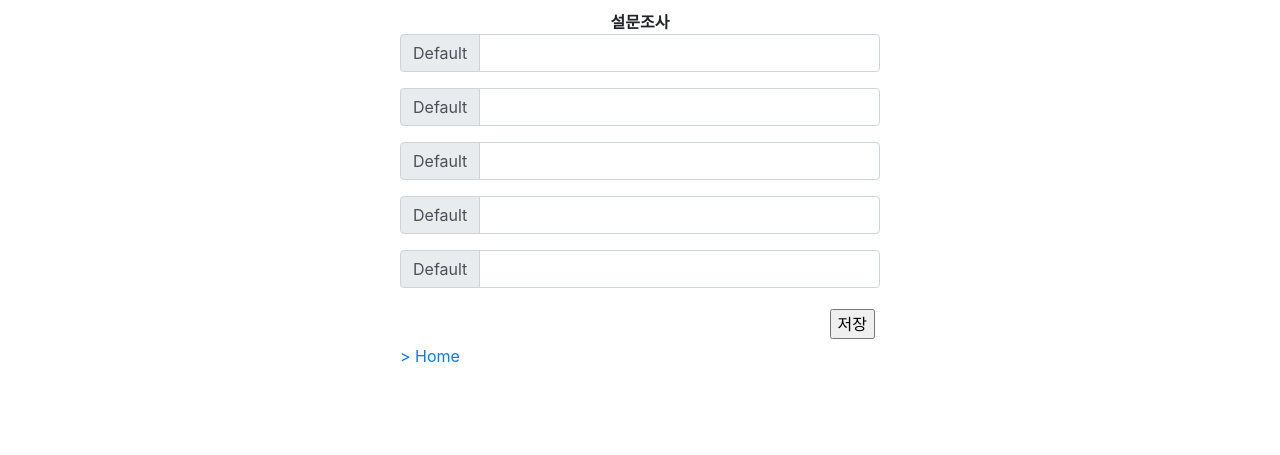
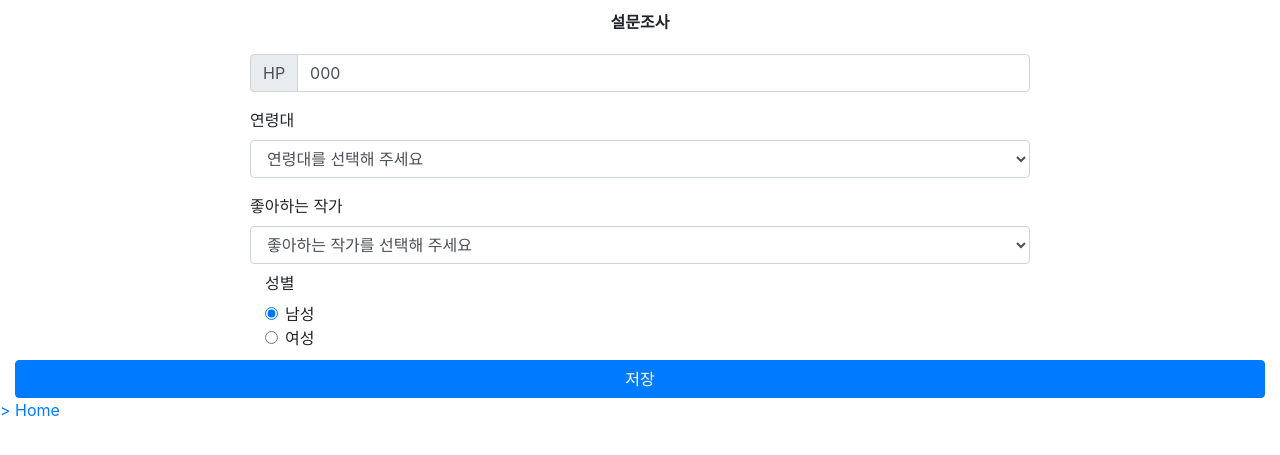
Before and after one commit to hmk1022/django_start, a Django app: template board/templates/board/write.html in a window 1280 px wide. Shown: the top 455 px of the page. Run offline with Django 4.2, Linux system fonts and the light colour scheme; the template is opened without the code that fills it: values that come from a table or form of the project are taken from there, others are empty; tables that the repository leaves empty hold one stand-in row (values such as "Sample post"); some libraries are stand-ins or nearby versions.

Commit message:
add-query

```diff
--- a/board/templates/board/index.html
+++ b/board/templates/board/index.html
@@ -41,7 +41,7 @@
             <thead>
                 <tr class="header">
                     <th style="width:10%;">순번</th>
-                    <th style="width:60%">제목</th>
+                    <th style="width:60%">휴대폰 번호</th>
                     <th style="width:30%">작성일자</th>
                 </tr>
             </thead>
--- a/board/templates/board/write.html
+++ b/board/templates/board/write.html
@@ -11,10 +11,11 @@
         .survey-title {
             text-align: center;
             font-weight: bolder;
+            margin-bottom: 20px;
 
         }
         .content {
-            max-width:500px;
+            max-width:800px;
             margin: auto;
             padding:10px;
         }
@@ -23,16 +24,6 @@
 			width: 100%;
 			background-color:#f1f1f1;
 		}
-
-		#hp {
-			height: 32px;
-			width: 100%;
-			border-radius: 0.5em;
-			border: none;
-			font-family: inherit;
-			font-size: inherit;
-		}
-
         textarea {
 			width: 100%;
             font-family: inherit;
@@ -55,12 +46,59 @@
 
         <div class="input-group mb-3">
             <div class="input-group-prepend">
-                <span class="input-group-text" id="inputGroup-sizing-default">Default</span>
+                <span class="input-group-text" id="inputGroup-sizing-default">HP</span>
             </div>
-            <input type="text" class="form-control" aria-label="Sizing example input" aria-describedby="inputGroup-sizing-default" >
+            <input type="text" name="hp" placeholder=" -를 빼고 입력해주세요 ex) 01054859059" id="hp" value="{{ board.hp }}" class="form-control" aria-label="Sizing example input" aria-describedby="inputGroup-sizing-default"  >
         </div>
 
-        <div class="input-group mb-3">
+        <label for="inputState">연령대</label>
+        <select name="age" id="age" value="{{ board.age }}" id="inputState" class="form-control">
+          <option selected>연령대를 선택해 주세요</option>
+          <option value="20">10대</option>
+          <option value="20">20대</option>
+          <option value="20">30대</option>
+          <option value="20">40대</option>
+          <option value="20">50대</option>
+          <option value="20">60대</option>
+          <option value="20">70대</option>
+          <option value="20">80대</option>
+          <option value="20">90대</option>
+        </select>
+
+        <label class="mt-3" for="inputState">좋아하는 작가</label>
+        <select name="author" id="author" value="{{ board.author }}" id="inputState" class="form-control">
+            <option selected>좋아하는 작가를 선택해 주세요</option>
+            <option value="01">이중섭</option>
+            <option value="02">박수근</option>
+            <option value="03">에곤쉴레</option>
+            <option value="04">김환기</option>
+            <option value="05">고흐</option>
+            <option value="06">고갱</option>
+            <option value="07">달리</option>
+            <option value="08">모네</option>
+            <option value="09">뱅크시</option>
+          </select>
+
+        <legend class="col-form-label col-sm-12 ">성별</legend>
+        <div class="col-sm-12">
+            <div class="form-check">
+                <input class="form-check-input" type="radio" name="sex" id="sex" value="01" checked>
+                <label class="form-check-label" for="sex">
+                    남성
+                </label>
+                </div>
+                <div class="form-check">
+                <input class="form-check-input" type="radio" name="sex" id="sex" value="02">
+                <label class="form-check-label" for="sex">
+                    여성
+                </label>
+                </div>
+            </div>
+        </div>
+
+
+
+        <!-- <div class="input-group mb-3">
             <div class="input-group-prepend">
                 <span class="input-group-text" id="inputGroup-sizing-default">Default</span>
             </div>
@@ -79,14 +117,7 @@
                 <span class="input-group-text" id="inputGroup-sizing-default">Default</span>
             </div>
             <input type="text" class="form-control" aria-label="Sizing example input" aria-describedby="inputGroup-sizing-default">
-        </div>
-
-        <div class="input-group mb-3">
-            <div class="input-group-prepend">
-                <span class="input-group-text" id="inputGroup-sizing-default">Default</span>
-            </div>
-            <input type="text" class="form-control" aria-label="Sizing example input" aria-describedby="inputGroup-sizing-default">
-        </div>
+        </div> -->
 
 		<!-- <table class="board_for_read">
 			<tbody>
@@ -117,10 +148,13 @@
 			</tbody>
 		</table> -->
 
-        <div style="text-align:right;padding: 5px;">
+        <!-- <div style="text-align:right;padding: 5px;">
 			<input type="submit" value="저장">
-		</div>
-		</form>
+		</div> -->
+        <div class="col-sm-12">
+            <button type="submit" class="btn btn-primary" style="width: 100%; align-items: center; margin: 0px auto">저장</button>
+        </div>
+        </form>
 
 		<div style="text-align:left;">
 			<a href="{% url 'board:index' %}">> Home</a>
--- a/board/urls.py
+++ b/board/urls.py
@@ -8,5 +8,5 @@
     path('<int:board_id>/', views.detail, name='detail'),
     path('write/', views.write, name='write'),
     path('write/write_board', views.write_board, name='write_board'),
-    path('<int:board_id>/create_reply', views.create_reply, name='create_reply'),
+    # path('<int:board_id>/create_reply', views.create_reply, name='create_reply'),
 ]
```
Also changed, not shown: board/templates/board/detail.html (+12 -27 lines), board/views.py (+33 -5 lines).
